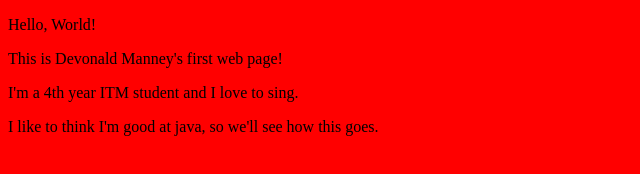
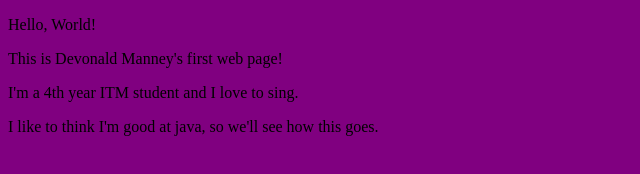
Before and after one commit to dmanney/website1, a plain HTML site: page index.html in a window 1280 px wide. Shown: the whole page, without its empty margins (0-640 px from the left). Drawn offline with Linux system fonts and the light colour scheme.

Commit message:
background color change

```diff
--- a/index.html
+++ b/index.html
@@ -3,7 +3,7 @@
   <head>
     <title>Manney Lab 1</title>
   </head>
-  <body bgcolor=red>
+  <body bgcolor=purple>
     <p>Hello, World!
     <p>This is Devonald Manney's first web page!
 	<p>I'm a 4th year ITM student and I love to sing.
```
